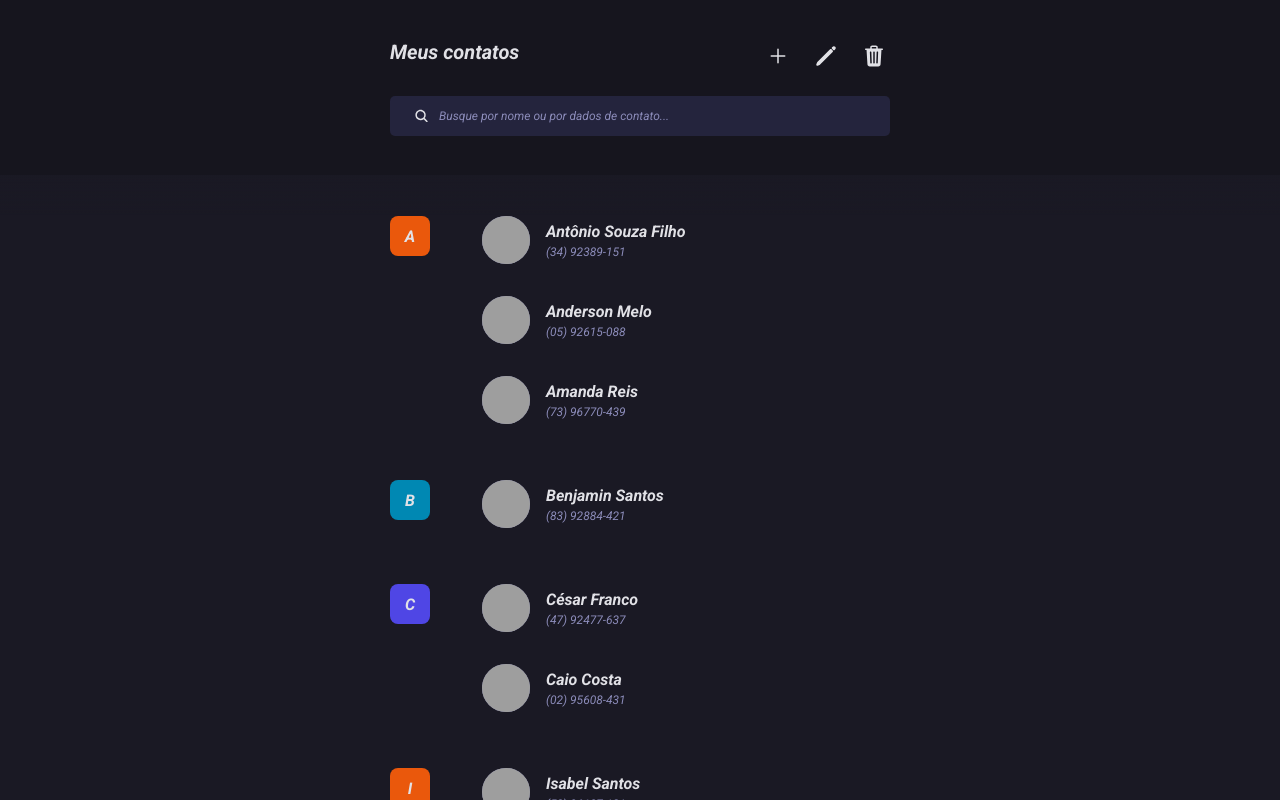
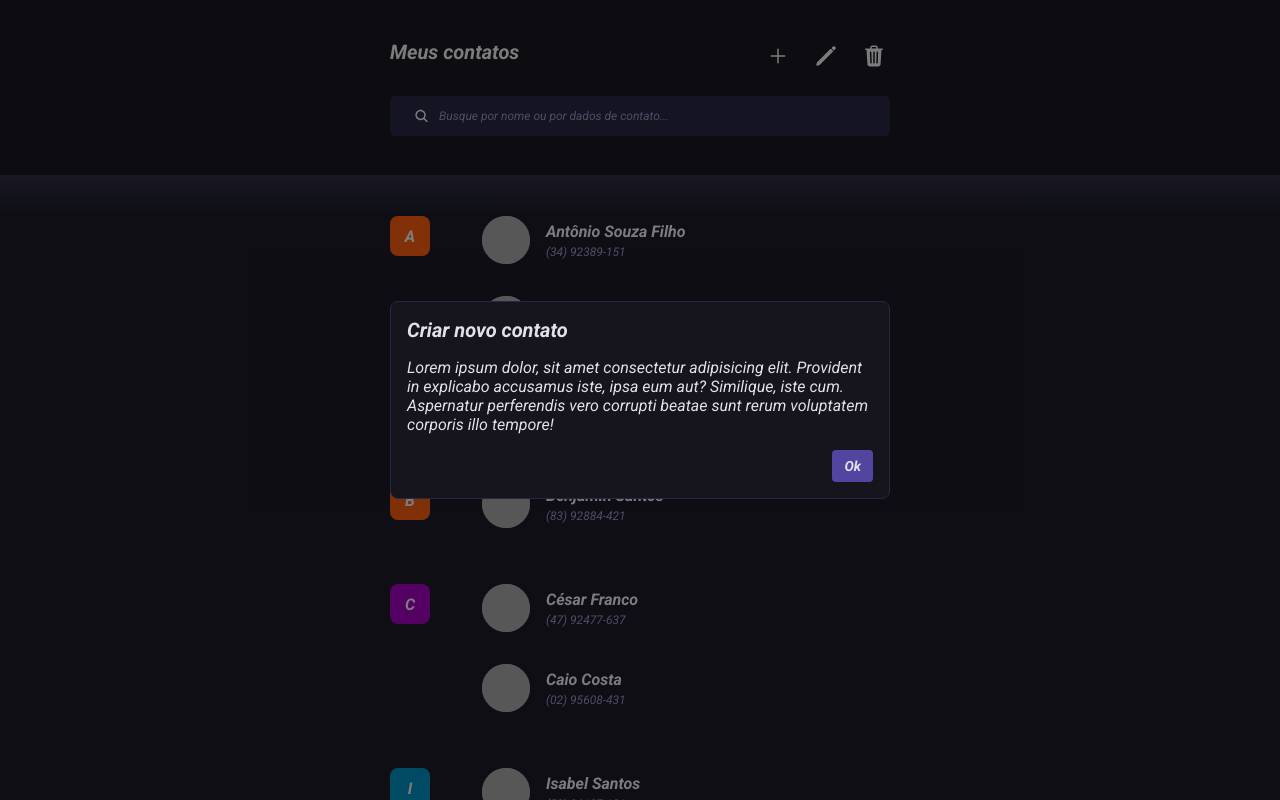
Before and after one commit to IgoCarvalho/bora-codar, a React (Vite) app in the folder 16-pagina-de-contatos/: page / in a window 1280 px wide. Both pictures are taken after a click on the button 778 px from the left and 56 px from the top of the page. Built offline with nearby package versions, Linux system fonts and the light colour scheme; grey boxes are pictures that could not be loaded.

Commit message:
✨ create Modal component

```diff
--- a/16-pagina-de-contatos/package.json
+++ b/16-pagina-de-contatos/package.json
@@ -10,6 +10,7 @@
     "preview": "vite preview"
   },
   "dependencies": {
+    "@headlessui/react": "^1.7.14",
     "react": "^18.2.0",
     "react-dom": "^18.2.0",
     "styled-components": "^5.3.10"
--- /dev/null
+++ b/16-pagina-de-contatos/src/components/Button/Button.styles.ts
@@ -0,0 +1,16 @@
+import styled from 'styled-components';
+
+export const Container = styled.button`
+  background-color: var(--violet-500);
+  color: var(--violet-50);
+  font-size: 14px;
+  font-weight: 700;
+  padding: 8px 12px;
+  border: none;
+  border-radius: 4px;
+
+  &:hover {
+    cursor: pointer;
+    filter: brightness(1.1);
+  }
+`;
--- /dev/null
+++ b/16-pagina-de-contatos/src/components/Button/Button.tsx
@@ -0,0 +1,9 @@
+import { ButtonHTMLAttributes } from 'react';
+
+import { Container } from './Button.styles';
+
+type ButtonProps = ButtonHTMLAttributes<HTMLButtonElement>;
+
+export function Button(props: ButtonProps) {
+  return <Container {...props} />;
+}
--- a/16-pagina-de-contatos/src/components/Header/Header.tsx
+++ b/16-pagina-de-contatos/src/components/Header/Header.tsx
@@ -1,4 +1,7 @@
+import { useState } from 'react';
+
 import { Input } from '../Input/Input';
+import { Modal } from '../Modal/Modal';
 import { AddIcon } from '../icons/AddIcon';
 import { PencilIcon } from '../icons/PencilIcon';
 import { TrashIcon } from '../icons/TrashIcon';
@@ -12,14 +15,24 @@ import {
 } from './Header.styles';
 
 export function Header() {
+  const [isNewContactModalOpen, setIsNewContactModalOpen] = useState(false);
+
+  function handleOpenNewContactModal() {
+    setIsNewContactModalOpen(true);
+  }
+  function handleCloseNewContactModal() {
+    setIsNewContactModalOpen(false);
+  }
+
   return (
+    <>
       <Container>
         <Content>
           <TopContent>
             <h1>Meus contatos</h1>
 
             <ActionsContainer>
-            <ActionButton>
+              <ActionButton onClick={handleOpenNewContactModal}>
                 <AddIcon />
               </ActionButton>
 
@@ -33,8 +46,23 @@ export function Header() {
             </ActionsContainer>
           </TopContent>
 
-        <Input icon placeholder="Busque por nome ou por dados de contato..." />
+          <Input
+            icon
+            placeholder="Busque por nome ou por dados de contato..."
+          />
         </Content>
       </Container>
+
+      <Modal
+        title="Criar novo contato"
+        isOpen={isNewContactModalOpen}
+        onClose={handleCloseNewContactModal}
+      >
+        Lorem ipsum dolor, sit amet consectetur adipisicing elit. Provident in
+        explicabo accusamus iste, ipsa eum aut? Similique, iste cum. Aspernatur
+        perferendis vero corrupti beatae sunt rerum voluptatem corporis illo
+        tempore!
+      </Modal>
+    </>
   );
 }
--- /dev/null
+++ b/16-pagina-de-contatos/src/components/Modal/Modal.styles.ts
@@ -0,0 +1,58 @@
+import { Dialog } from '@headlessui/react';
+import styled, { keyframes } from 'styled-components';
+
+const fadeInBottom = keyframes`
+  0% {
+    opacity: 0;
+    transform: translateY(30px);
+  }
+  100% {
+    opacity: 1;
+    transform: translateY(0);
+  }
+`;
+
+export const TriggerContainer = styled.div``;
+
+export const DialogContainer = styled(Dialog)`
+  position: fixed;
+  inset: 0;
+  display: flex;
+  justify-content: center;
+  align-items: center;
+  padding: 40px;
+`;
+
+export const DialogOverlay = styled.div`
+  position: fixed;
+  inset: 0;
+  z-index: 1;
+  background: rgba(0, 0, 0, 0.45);
+`;
+
+export const DialogPanel = styled(Dialog.Panel)`
+  background-color: var(--violet-950);
+  z-index: 10;
+  width: 100%;
+  max-width: 500px;
+  border-radius: 8px;
+  border: 1px solid var(--violet-700);
+  padding: 16px;
+
+  animation: ${fadeInBottom} 200ms;
+`;
+
+export const DialogContent = styled.div`
+  padding: 16px 0;
+`;
+
+export const DialogTitle = styled(Dialog.Title)`
+  font-size: 20px;
+  font-weight: 700;
+`;
+
+export const DialogActionsContainer = styled.div`
+  display: flex;
+  justify-content: flex-end;
+  gap: 8px;
+`;
--- /dev/null
+++ b/16-pagina-de-contatos/src/components/Modal/Modal.tsx
@@ -0,0 +1,54 @@
+import { ReactNode } from 'react';
+
+import { Button } from '../Button/Button';
+
+import {
+  DialogActionsContainer,
+  DialogContainer,
+  DialogContent,
+  DialogOverlay,
+  DialogPanel,
+  DialogTitle,
+} from './Modal.styles';
+
+type ModalProps = {
+  children: ReactNode;
+  title: string;
+  isOpen?: boolean;
+  successButtonText?: string;
+  onSuccess?: () => void;
+  onClose?: () => void;
+};
+
+export function Modal({
+  children,
+  title,
+  onSuccess,
+  onClose,
+  isOpen = false,
+  successButtonText = 'Ok',
+}: ModalProps) {
+  function handleSuccessButton() {
+    onSuccess && onSuccess();
+  }
+
+  function handleModalClose() {
+    onClose && onClose();
+  }
+
+  return (
+    <DialogContainer open={isOpen} onClose={handleModalClose}>
+      <DialogOverlay />
+
+      <DialogPanel>
+        <DialogTitle>{title}</DialogTitle>
+
+        <DialogContent>{children}</DialogContent>
+
+        <DialogActionsContainer>
+          <Button onClick={handleSuccessButton}>{successButtonText}</Button>
+        </DialogActionsContainer>
+      </DialogPanel>
+    </DialogContainer>
+  );
+}
```
Also changed, not shown: 1 other file (tests, documents, lock files or other folders). Lines whose indentation alone changed are shown as unchanged.
